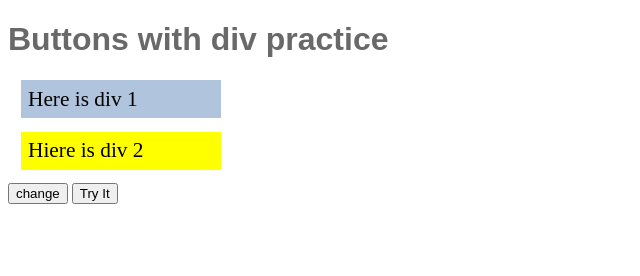
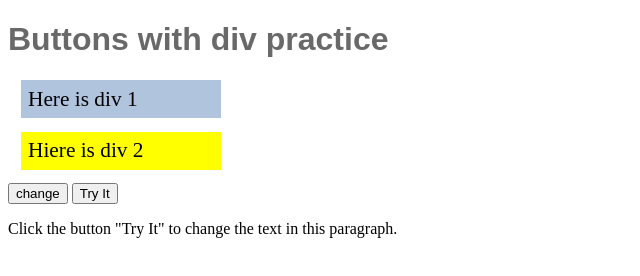
Before and after one commit to SyedBurhanAli/Week-3, a plain HTML site: page index.html in a window 1280 px wide. Shown: the whole page, without its empty margins (0-640 px from the left). Drawn offline with Linux system fonts and the light colour scheme.

Commit message:
Change text info

```diff
--- a/index.html
+++ b/index.html
@@ -16,7 +16,10 @@
     <input type="button" value="change" onclick="dochange()" />
 
     <input type="button" value="Try It" onclick="tryNow()" />
-    <p id="demo"></p>
+
+    <p id="demo">
+      Click the button "Try It" to change the text in this paragraph.
+    </p>
 
     <script src="./JS/main.js"></script>
   </body>
```
